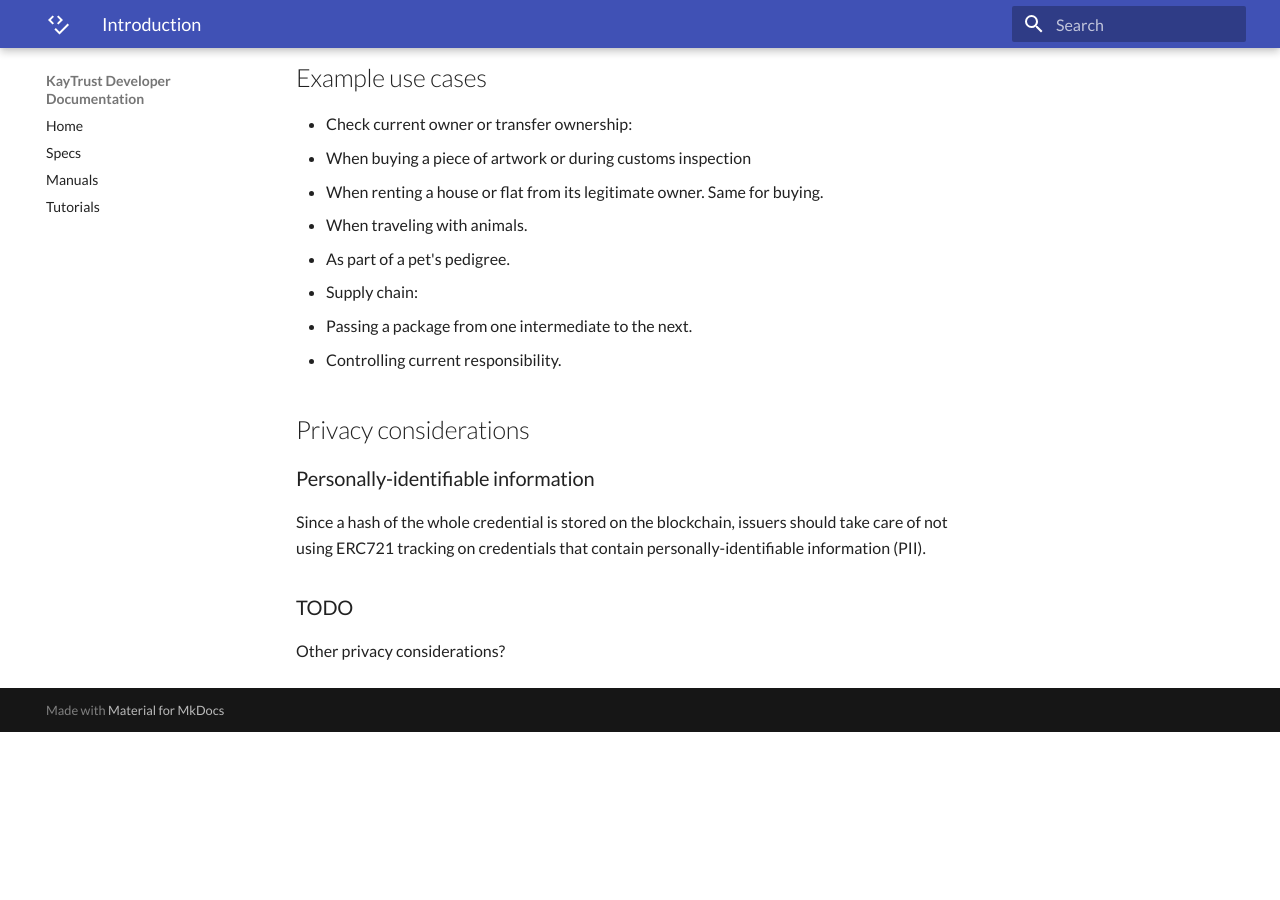
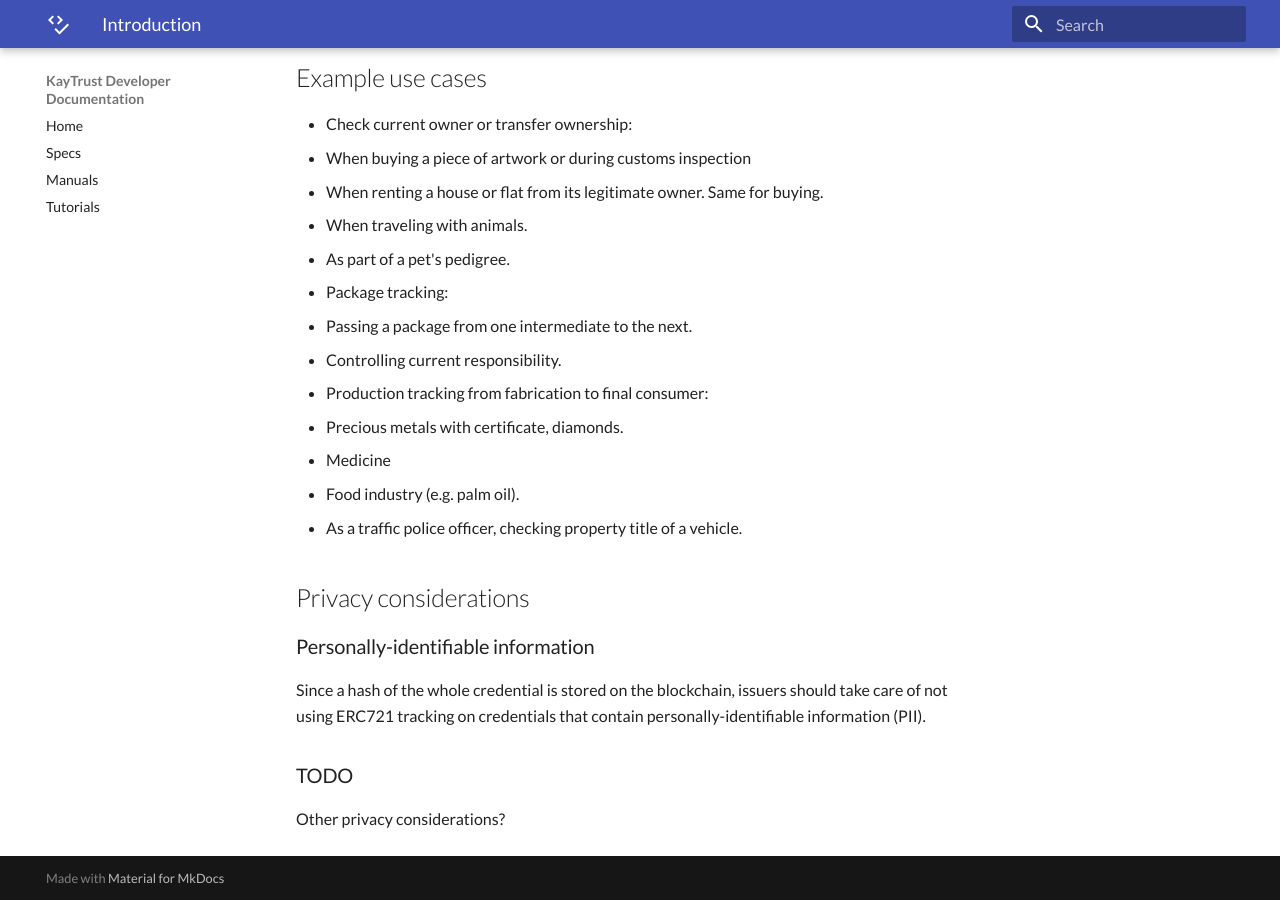
Before and after one commit to KayTrust/kaytrust.github.io, an MkDocs documentation site: the page built from docs/Specs/Credential-Status-ERC721.md, in a window 1280 px wide and 900 px high, scrolled down 1275 px. Built offline with MkDocs 1.6.1 and Material for MkDocs 9.7.7, drawn with Linux system fonts in a browser that asks for light colours; before the commit the page ends 2007 px from its top, so only the background shows below that.

Commit message:
Updated Credential Status ERC721

```diff
--- a/docs/Specs/Credential-Status-ERC721.md
+++ b/docs/Specs/Credential-Status-ERC721.md
@@ -40,10 +40,14 @@ Non-fungible tokens may be destroyed. A verifier may decide to consider
   - When renting a house or flat from its legitimate owner. Same for buying.
   - When traveling with animals.
   - As part of a pet's pedigree.
-- Supply chain:
+- Package tracking:
   - Passing a package from one intermediate to the next.
   - Controlling current responsibility.
-
+- Production tracking from fabrication to final consumer:
+  - Precious metals with certificate, diamonds.
+  - Medicine
+  - Food industry (e.g. palm oil).
+- As a traffic police officer, checking property title of a vehicle.
 
 ## Privacy considerations
 
```
